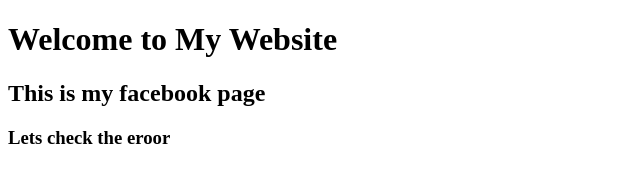
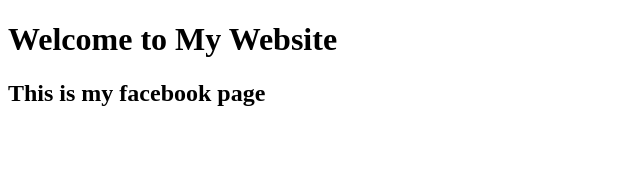
Before and after one commit to Mehrunnisa3/labdemo4, a plain HTML site: page index.html in a window 1280 px wide. Shown: the whole page, without its empty margins (0-640 px from the left). Drawn offline with Linux system fonts and the light colour scheme.

Commit message:
Revert "Merge branch 'createConflict'"
This reverts commit 84a57358171602f5459e24f511deb8f8a0a771ad, reversing
changes made to 49bd782d910d2bc324fe4572528866c954e82ed3.

```diff
--- a/index.html
+++ b/index.html
@@ -10,7 +10,6 @@
 
         <h1>Welcome to My Website</h1>
         <h2> This is my facebook page </h2>
-        <h3> Lets check the eroor </h3>
 
   </body>
 </html>
```
